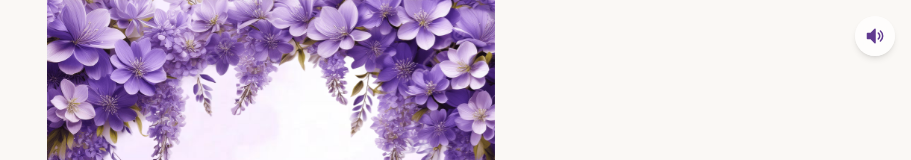
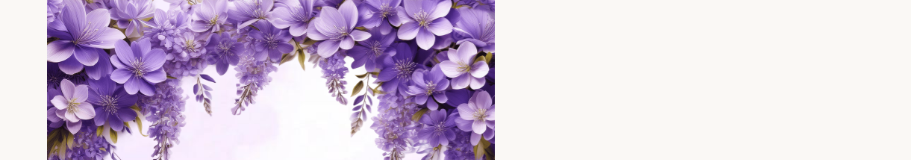
Before and after one commit to lengtith/sample-online-invitation, a Next.js app: page /lavender-2 in a window 1280 px wide. Shown: the top 160 px of the page, without its empty margins (369-1280 px from the left). Built offline with nearby package versions, Linux system fonts and the light colour scheme; a web font is replaced by a local one.

Commit message:
remove video auto play

```diff
--- a/src/app/lavender-2/page.tsx
+++ b/src/app/lavender-2/page.tsx
@@ -6,7 +6,6 @@ import gsap from "gsap";
 import { ScrollTrigger } from "gsap/ScrollTrigger";
 import { useGSAP } from "@gsap/react";
 import FallingPetals from "@/components/FallingPetals";
-import BackgroundMusic from "@/components/BackgroundMusic";
 
 gsap.registerPlugin(ScrollTrigger);
 
@@ -185,7 +184,6 @@ export default function LavenderPage() {
 
   return (
     <div className="relative h-screen w-full">
-      <BackgroundMusic src="/video/wedding-music.mp4" />
       <div
         ref={scrollerRef}
         className="relative h-screen max-w-md mx-auto bg-[url('/lavender-2/background.jpg')] bg-cover bg-center overflow-y-auto overflow-x-hidden no-scrollbar snap-y snap-mandatory"
```
